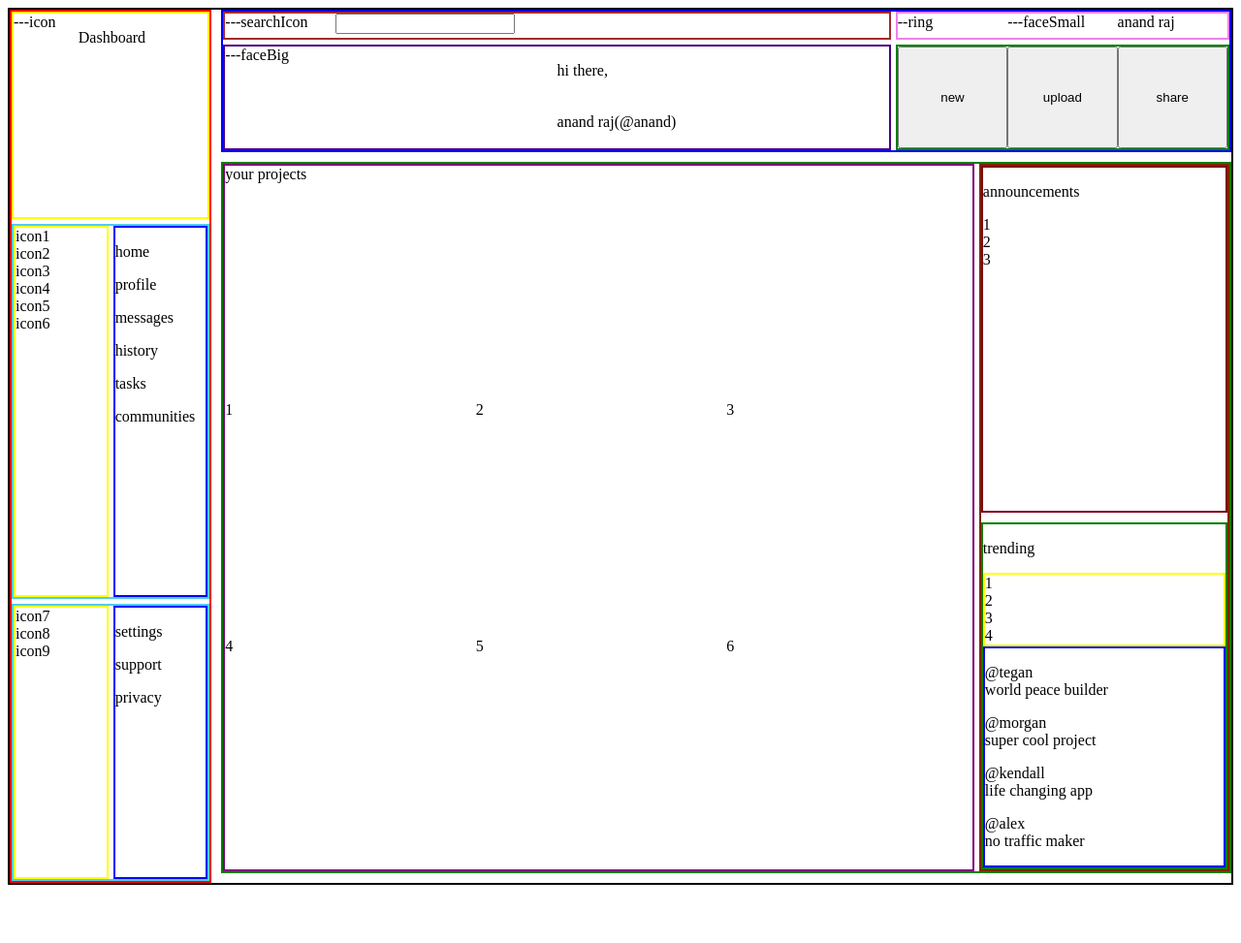
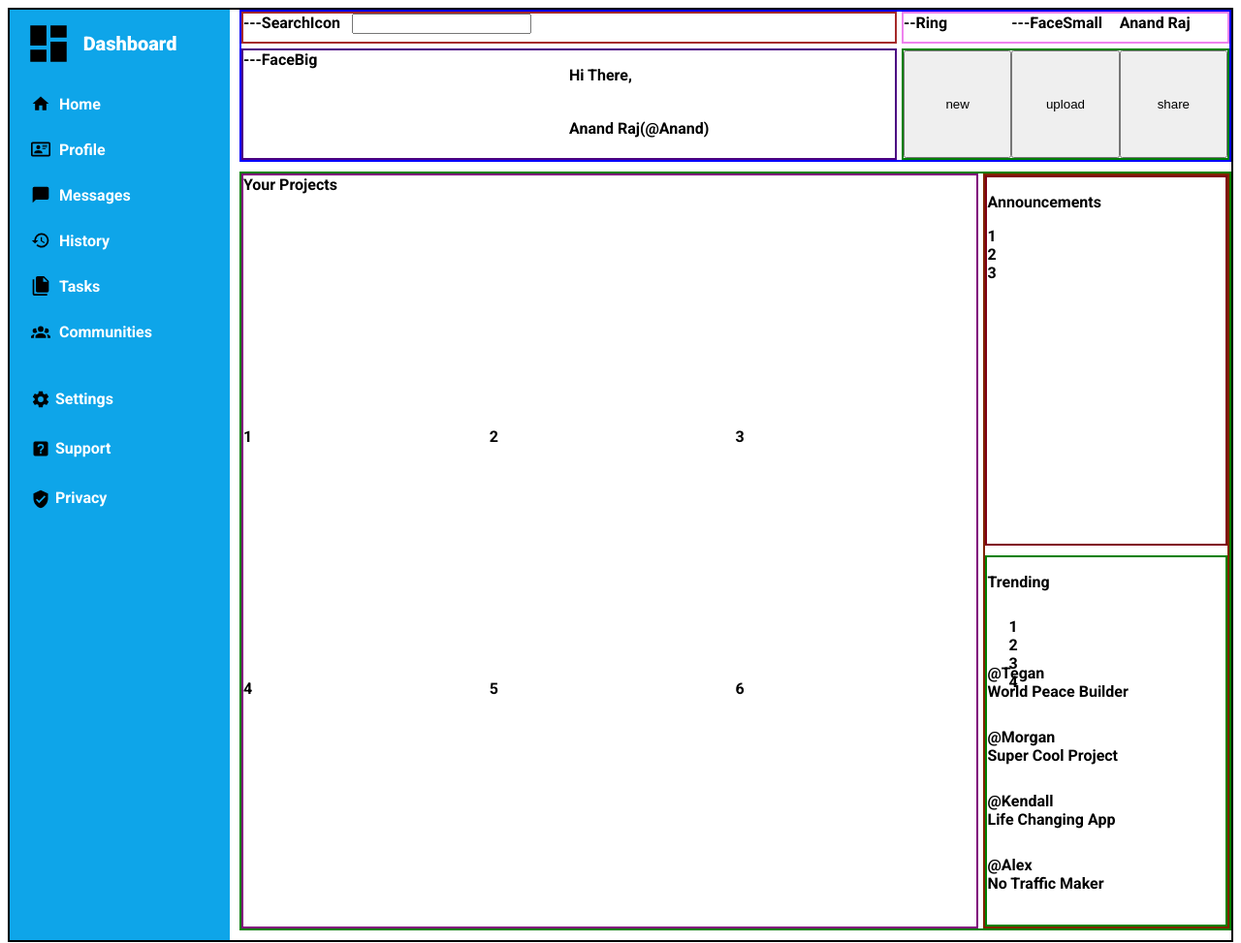
Before and after one commit to AnandRaj2224/Admin-Dashboard, a plain HTML site: page index.html in a window 1280 px wide. Shown: the whole page at 97% size. Before the commit the page ends 921 px from the top, so only its background shows below. Drawn offline with Linux system fonts and the light colour scheme.

Commit message:
completed the dashboard section

```diff
--- a/index.html
+++ b/index.html
@@ -3,6 +3,9 @@
 <head>
   <meta charset="UTF-8">
   <meta name="viewport" content="width=device-width, initial-scale=1.0">
+  <link rel="preconnect" href="https://fonts.googleapis.com">
+<link rel="preconnect" href="https://fonts.gstatic.com" crossorigin>
+<link href="https://fonts.googleapis.com/css2?family=Roboto:ital,wght@0,100;0,300;0,400;0,500;0,700;0,900;1,100;1,300;1,400;1,500;1,700;1,900&display=swap" rel="stylesheet">
   <link rel="stylesheet" href="styles.css">
   <title>Admin Dashboard</title>
 </head>
@@ -10,19 +13,31 @@
   <div class="container">
     <div class="dash">
       <div id="TheDashboard">
-        <div id="TheDashboardIcon">
-          ---icon
+        <div id="TheDashboardIconContainer">
+          <img id="TheDashboardIcon" src="icons/view-dashboard.svg" alt="Dashboard">
         </div>
         <p>Dashboard</p>
       </div>
       <div class="iconContainer">
+      <div class="Totalicons">
         <div class="icons">
-      <div>icon1</div>
-      <div>icon2</div>
-      <div>icon3</div>
-      <div>icon4</div>
-      <div>icon5</div>
-      <div>icon6</div>
+          <img src="icons/home.svg" alt="home">
+        </div>
+        <div class="icons">
+          <img src="icons/card-account-details-outline.svg" alt="profile">
+        </div>
+        <div class="icons">
+          <img src="icons/message.svg" alt="message">
+        </div>
+        <div class="icons">
+          <img src="icons/history.svg" alt="history">
+        </div>
+        <div class="icons">
+          <img src="icons/file-multiple.svg" alt="tasks">
+        </div>
+        <div class="icons">
+          <img src="icons/account-group.svg" alt="">
+        </div>
         </div>
         <div class="iconNames">
           <p>home</p>
@@ -34,12 +49,18 @@
         </div>
       </div>
       <div class="iconContainer">
+        <div class="icons2">
           <div class="icons">
-          <div>icon7</div>
-          <div>icon8</div>
-          <div>icon9</div>
+            <img src="icons/cog.svg" alt="settings">
           </div>
-        <div class="iconNames">
+          <div class="icons">
+            <img src="icons/help-box.svg" alt="support">
+          </div>
+          <div class="icons">
+            <img src="icons/shield-check.svg" alt="privacy">
+          </div>
+        </div>
+        <div class="iconNames2">
           <p>settings</p>
           <p>support</p>
           <p>privacy</p>
--- a/styles.css
+++ b/styles.css
@@ -4,32 +4,75 @@
   gap: 10px;
   grid-template-columns: 1fr 5fr;
   grid-template-rows: 1fr 5fr;
+  font-family: Roboto,system-ui, -apple-system, BlinkMacSystemFont, 'Segoe UI', Roboto, Oxygen, Ubuntu, Cantarell, 'Open Sans', 'Helvetica Neue', sans-serif;
+  text-transform: capitalize;
+  font-weight: bold;
 }
 .dash{
   padding: 0px;
   margin: 0px;
-  border: 2px solid red;
   grid-column: 1/2;
   grid-row: 1/4;
   display: grid;
-  gap: 5px;
+  color: white;
+  background-color: #0ea5e9;
+  display: grid;
+  grid-template-rows: 1fr 5fr 10fr;
 }
 #TheDashboard{
-  border: 2px solid yellow;
   display: grid;
   grid-template-columns: 1fr 2fr;
+  height: 60px;
+}
+#TheDashboard > p{
+  margin: 0px;
+  padding-top: 12.5px;
+  padding-left: 0px;
+  font-size: 20px;
+  font-weight: bolder;
+  margin-top: 10px;
+}
+#TheDashboardIconContainer{
+  height: 50px;
+  width: 50px;
+}
+#TheDashboardIcon{
+  height: 100%;
+  width: 100%;
+  align-items: center;
+  padding-left: 15px;
+  margin-top: 10px;
 }
 .iconContainer{
-  border: 2px solid rgb(80, 203, 244);
   display: grid;
   grid-template-columns: 1fr 1fr;
   gap: 5px;
 }
 .icons{
-  border: 2px solid yellow;
+  height: 20px;
+  width: 20px;
+  margin-top: 27px;
+  margin-left: 22px;
+  margin-bottom: 5px;
 }
-.iconNames{
-  border: 2px solid blue;
+.iconNames > p{
+  font-size: 16px;
+  padding: 0px;
+  margin: 0px;
+  margin-top: 28px;
+  margin-right: 80px;
+  margin-bottom: 0px;
+}
+.icons2 > .icons{
+  margin-top: 31.5px;
+}
+.iconNames2 > p{
+  font-size: 16px;
+  padding: 0px;
+  margin: 0px;
+  margin-top: 32px;
+  margin-right: 120px;
+  margin-bottom: 0px;
 }
 .header{
   border: 2px solid blue;
```
Lines whose indentation alone changed are shown as unchanged.
